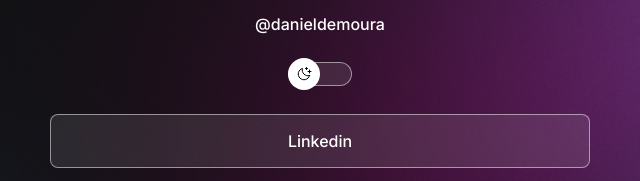
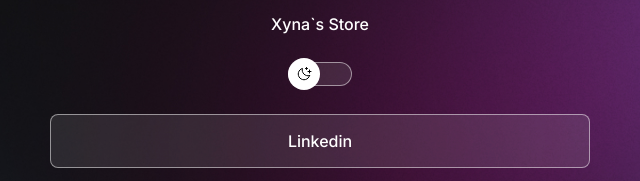
Before and after one commit to xyna-store/xyna-store.github.io, a plain HTML site: page index.html in a window 1280 px wide. Shown: the part 195-376 px from the top of the page, 320-960 px from the left. Drawn offline with nearby package versions, Linux system fonts and the light colour scheme.

Commit message:
Update index.html

```diff
--- a/index.html
+++ b/index.html
@@ -21,7 +21,7 @@
           src="./assets/avatar-dark.png"
           alt="Layanan Topup All Game & Jasa Gift MLBB"
         />
-        <figcaption>@danieldemoura</figcaption>
+        <figcaption>Xyna`s Store</figcaption>
       </figure>
 
       <section id="switch">
```
